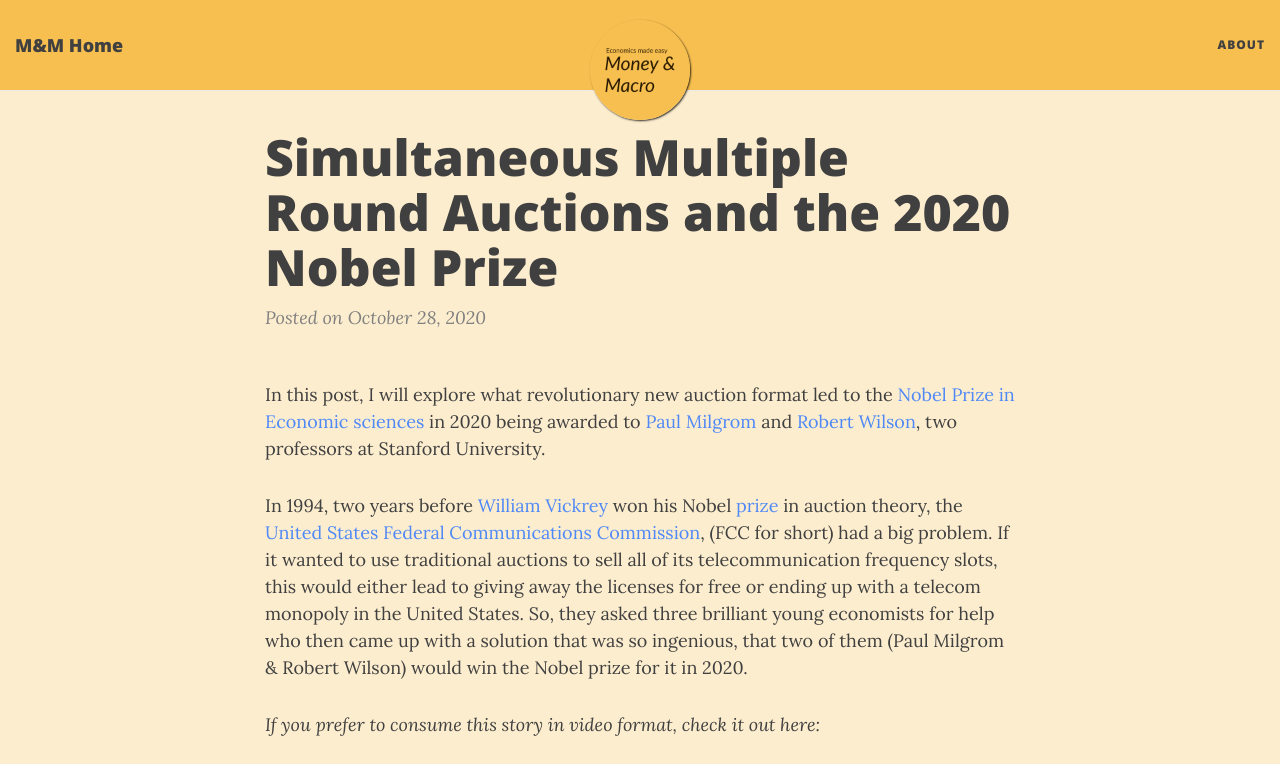
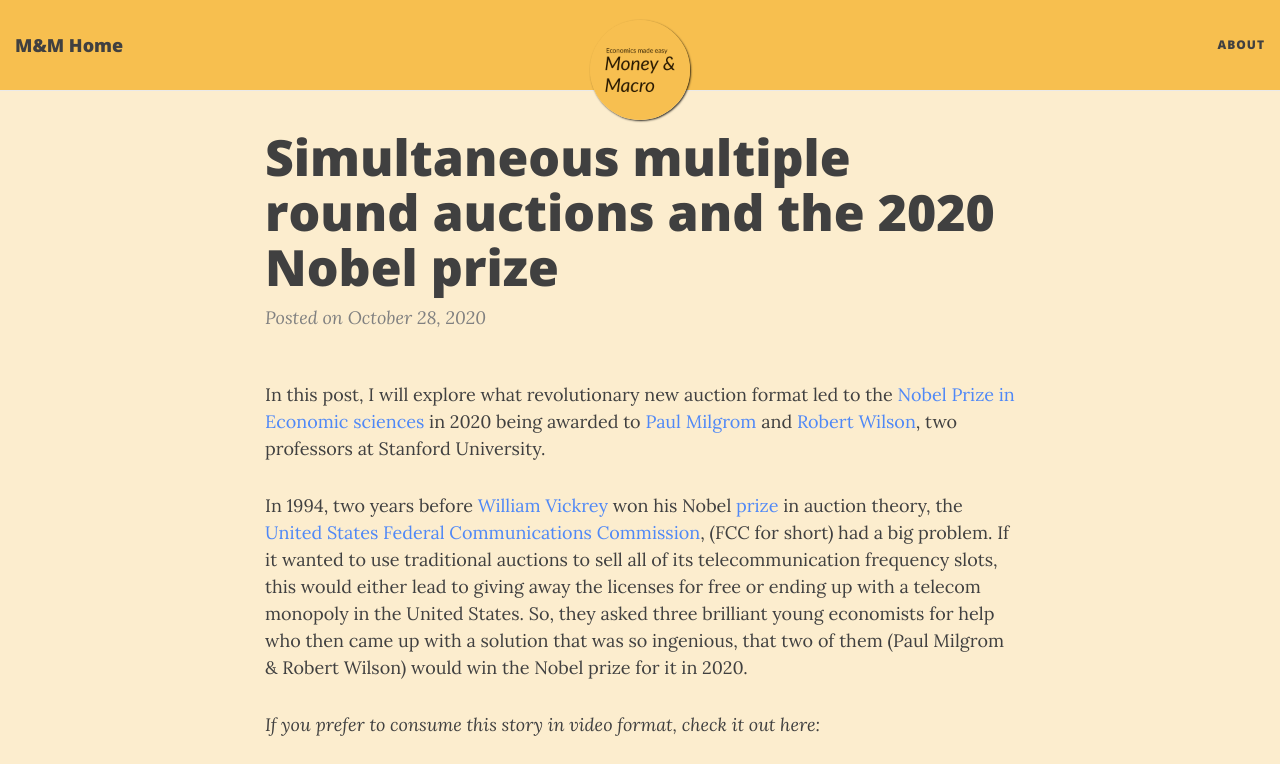
Before and after one commit to joerischasfoort/money-macro, a Jekyll site: the page built from _posts/2020-10-28-auction-theory-2.md, in a window 1280 px wide and 900 px high, cut to the strip 0-764 px from the top of the window. Built offline with Jekyll 4.4.1, drawn with Linux system fonts in a browser that asks for light colours; nearby versions of some CDN libraries; comment, search, counter and statistics services are not loaded.

```diff
--- a/_posts/2020-10-28-auction-theory-2.md
+++ b/_posts/2020-10-28-auction-theory-2.md
@@ -1,6 +1,6 @@
 ---
 layout: post
-title: Simultaneous Multiple Round Auctions and the 2020 Nobel Prize
+title: Simultaneous multiple round auctions and the 2020 Nobel prize
 ---
 
 In this post, I will explore what revolutionary new auction format led to the [Nobel Prize in Economic sciences](https://www.nobelprize.org/nomination/economic-sciences/) in 2020 being awarded to [Paul Milgrom](https://www.nobelprize.org/prizes/economic-sciences/2020/milgrom/facts/) and [Robert Wilson](https://www.nobelprize.org/prizes/economic-sciences/2020/wilson/facts/), two professors at Stanford University.
```
